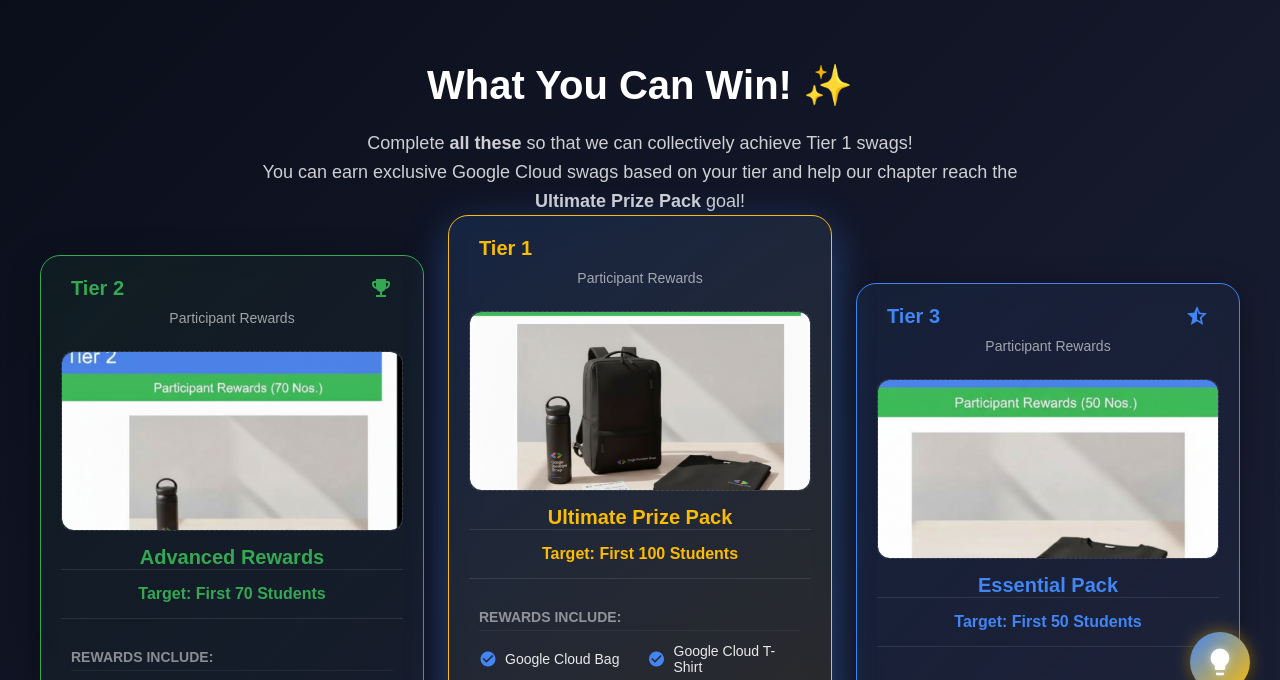
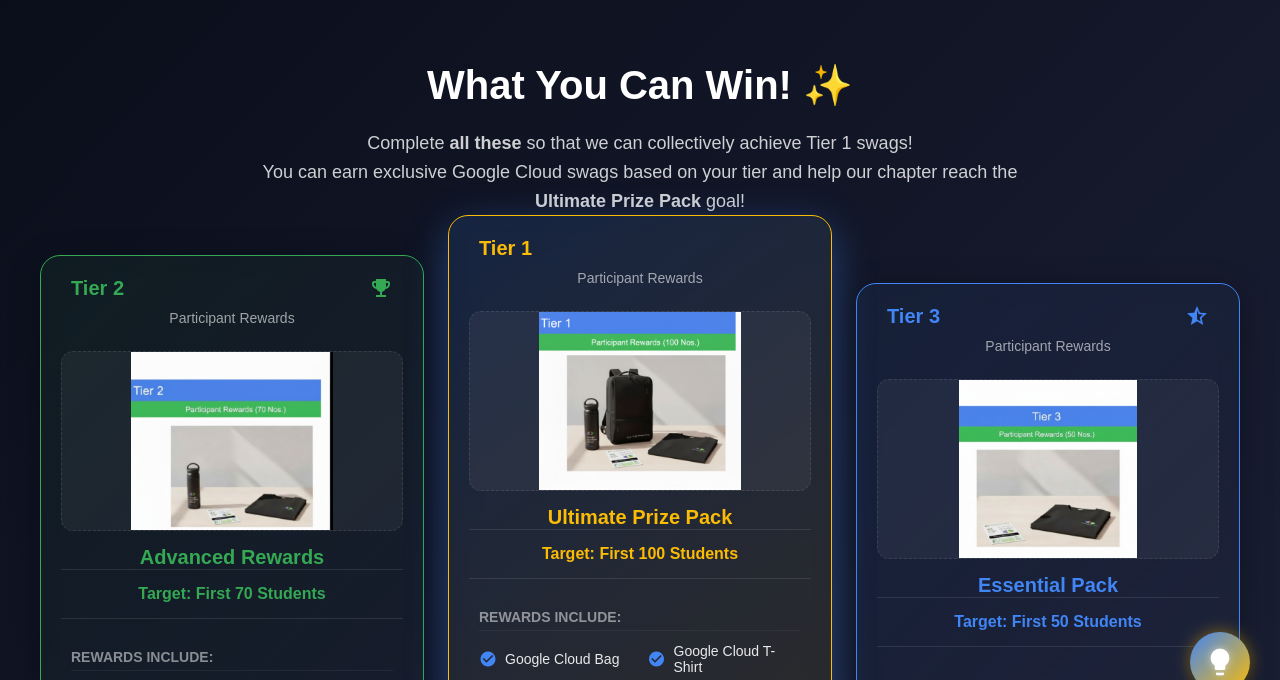
Before and after one commit to Swarnim31/cloud-study-jams-dashboard, a website: page index.html in a window 1280 px wide. Both pictures are taken after a click on the link "Swags". Shown: the part 78-758 px from the top of the page. Drawn offline with nearby package versions, Linux system fonts and the light colour scheme; a web font is replaced by a local one.

Commit message:
cover to contain image replaced

```diff
--- a/index.html
+++ b/index.html
@@ -2166,7 +2166,7 @@
 
                         <div class="reward-image-placeholder">
 
-                            <img src="tier-2-prize.png" alt="Tier 2 Rewards Placeholder Image" style="width: 100%; height: 100%; object-fit: cover; border-radius: 12px; opacity: 100;">
+                            <img src="tier-2-prize.png" alt="Tier 2 Rewards Placeholder Image" style="width: 100%; height: 100%; object-fit: contain; border-radius: 12px; opacity: 100;">
 
 
 
@@ -2236,7 +2236,7 @@
 
                         <div class="reward-image-placeholder">
 
-                            <img src="tier-1-prize.png" alt="Tier 1 Rewards Placeholder Image" style="width: 100%; height: 100%; object-fit: cover; border-radius: 12px; opacity: 100;">
+                            <img src="tier-1-prize.png" alt="Tier 1 Rewards Placeholder Image" style="width: 100%; height: 100%; object-fit: contain; border-radius: 12px; opacity: 100;">
 
 
 
@@ -2308,7 +2308,7 @@
 
                         <div class="reward-image-placeholder">
 
-                            <img src="tier-3-prize.png" alt="Tier 3 Rewards Placeholder Image" style="width: 100%; height: 100%; object-fit: cover; border-radius: 12px; opacity: 100;">
+                            <img src="tier-3-prize.png" alt="Tier 3 Rewards Placeholder Image" style="width: 100%; height: 100%; object-fit: contain; border-radius: 12px; opacity: 100;">
 
 
 
```
